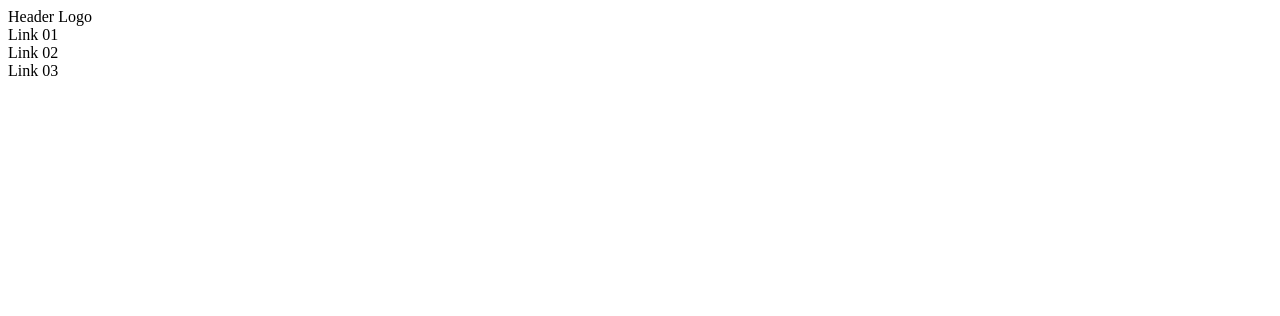
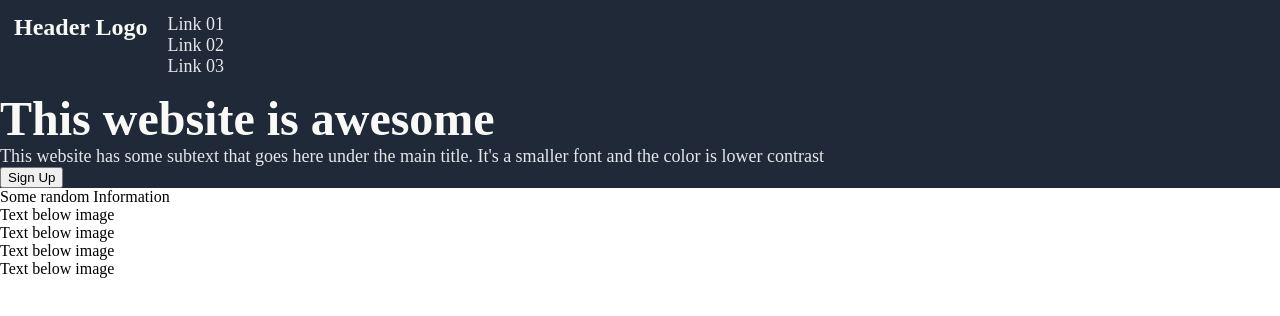
Before and after one commit to migueldeltorodev/landing-page, a plain HTML site: page index.html in a window 1280 px wide. Drawn offline with Linux system fonts and the light colour scheme.

Commit message:
Adding the navbar and header, both raw

```diff
--- a/index.html
+++ b/index.html
@@ -6,16 +6,52 @@
     <meta name="viewport" content="width=device-width, initial-scale=1.0">
     <title>Homepage</title>
     <link rel="stylesheet" href="style.css">
+    <link rel="preconnect" href="https://fonts.googleapis.com">
+    <link rel="preconnect" href="https://fonts.gstatic.com" crossorigin>
+    <link href="https://fonts.googleapis.com/css2?family=Roboto:wght@300&display=swap" rel="stylesheet">
 </head>
 
 <body>
-    <div class="content header">
+    <div class="content-header">
         <div class="navbar">
-            <div class="logo">Header Logo</div>
+            <div class="logo"><strong>Header Logo</strong></strong></div>
             <div class="menus">
-                <div class="one"> Link 01</div>
-                <div class="two"> Link 02</div>
-                <div class="three"> Link 03</div>
+                <div class="one" style="margin-left: 10px;"> Link 01</div>
+                <div class="two" style="margin-left: 10px;"> Link 02</div>
+                <div class="three" style="margin-left: 10px;"> Link 03</div>
+            </div>
+        </div>
+
+        <div class="header">
+            <div class="textB">
+                <div class="text"><strong>This website is awesome</strong></div>
+                <p>This website has some subtext that goes here under the main title. It's a smaller font and the color
+                    is lower contrast</p>
+                <button>Sign Up</button>
+            </div>
+
+            <!-- <img src="" alt=""> -->
+        </div>
+    </div>
+
+    <div class="content-one">
+        <div class="text-one">Some random Information</div>
+        <div class="frames">
+            <div class="frame-one">
+                <!-- <img src="" alt=""> -->
+                <div>Text below image</div>
+            </div>
+            <div class="frame-two">
+                <!-- <img src="" alt=""> -->
+                <div>Text below image</div>
+            </div>
+            <div class="frame-three">
+                <!-- <img src="" alt=""> -->
+                <div>Text below image</div>
+            </div>
+            <div class="frame-four">
+                <!-- <img src="" alt=""> -->
+                <div>Text below image</div>
             </div>
         </div>
     </div>
--- a/style.css
+++ b/style.css
@@ -0,0 +1,40 @@
+* {
+    margin: 0;
+}
+
+.content-header {
+    background-color: #1F2937;
+    display: flex;
+    flex-direction: column;
+}
+
+.navbar {
+    padding: 14px;
+    display: flex;
+}
+
+.logo {
+    font-size: 24px;
+    color: #F9FAF8;
+}
+
+.menus {
+    font-size: 18px;
+    color: #E5E7EB;
+    margin-left: 10px;
+}
+
+.content-one {
+    background-color: white;
+}
+
+.textB .text {
+    font-size: 48px;
+    font-weight: bolder;
+    color: #F9FAF8;
+}
+
+.textB p {
+    font-size: 18px;
+    color: #E5E7EB;
+}
```
